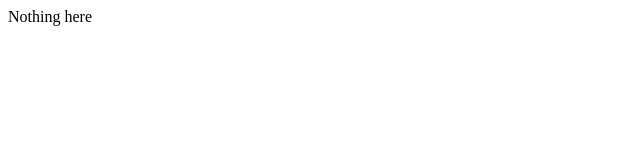
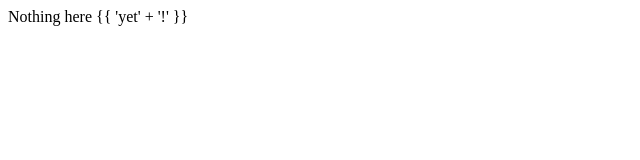
Before and after one commit to Urigo/meteor-angular-socially, a plain HTML site: page index.ng.html in a window 1280 px wide. Shown: the full height of the page, 0-640 px from the left. Drawn offline with Linux system fonts and the light colour scheme.

Commit message:
Step 0.10: Add AngularJS code!

```diff
--- a/index.ng.html
+++ b/index.ng.html
@@ -1 +1 @@
-<p>Nothing here</p>
+<p>Nothing here {{ 'yet' + '!' }}</p>
```
